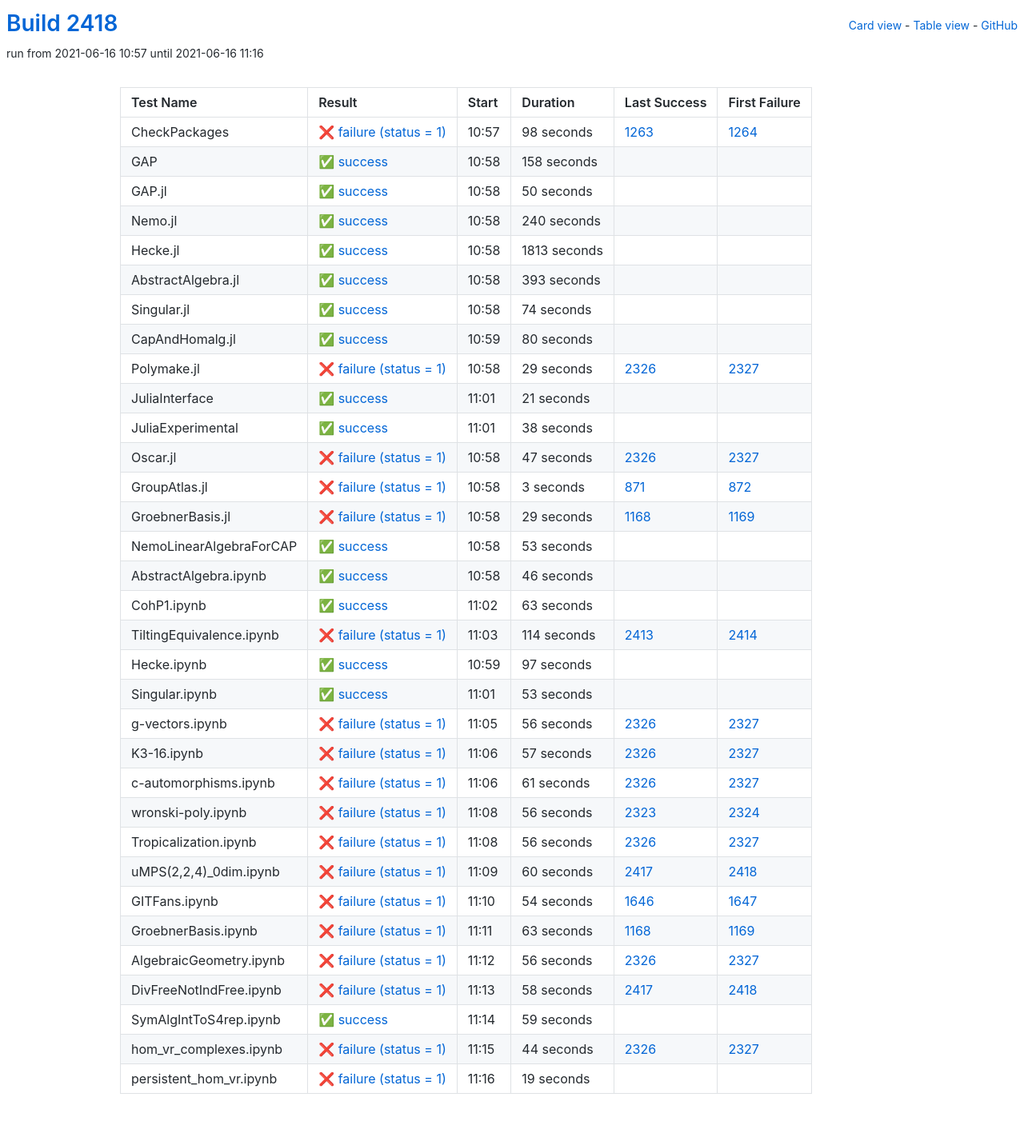
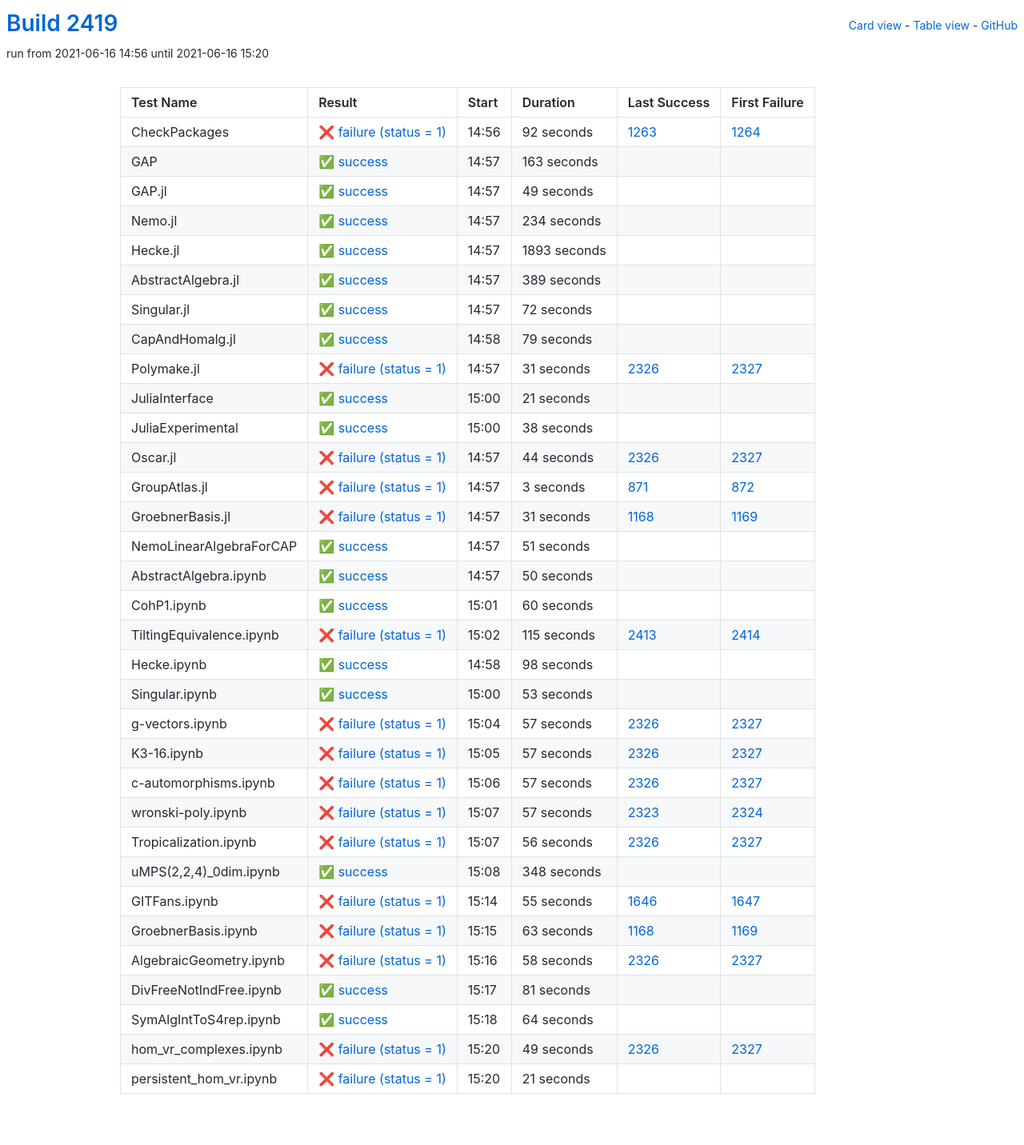
Before and after one commit to oscar-system/oscar-ci-status-stable, a Jekyll site: the page built from table.html, in a window 1280 px wide. Shown: the whole page at 80% size. Built offline with Jekyll 4.4.1, drawn with Linux system fonts in a browser that asks for light colours.

Commit message:
Build #2419

```diff
--- a/_data/ci.yml
+++ b/_data/ci.yml
@@ -1,6 +1,6 @@
 ---
-build: 2418
-build_url: https://oscarci.mathematik.uni-kl.de/job/oscar-stable/2418/
+build: 2419
+build_url: https://oscarci.mathematik.uni-kl.de/job/oscar-stable/2419/
 job: oscar-stable
 organization: oscar-system
 repo: oscar-ci-status-stable
@@ -8,116 +8,116 @@ repourl: https://github.com/oscar-system/oscar-ci-status-stable
 tests:
 - name: CheckPackages
   id: checkpackages
-  log: https://oscarci.mathematik.uni-kl.de/job/oscar-stable/2418/artifact/logs/build-2418/CheckPackages.log
-  start: 2021-06-16 10:57
+  log: https://oscarci.mathematik.uni-kl.de/job/oscar-stable/2419/artifact/logs/build-2419/CheckPackages.log
+  start: 2021-06-16 14:56
   success: false
   exitcode: 1
   status: failure
-  duration: 98
+  duration: 92
   last_success: 1263
   last_success_url: https://oscarci.mathematik.uni-kl.de/job/oscar-stable/1263/
   first_failure: 1264
   first_failure_url: https://oscarci.mathematik.uni-kl.de/job/oscar-stable/1264/
 - name: GAP
   id: gap
-  log: https://oscarci.mathematik.uni-kl.de/job/oscar-stable/2418/artifact/logs/build-2418/GAP.log
-  start: 2021-06-16 10:58
+  log: https://oscarci.mathematik.uni-kl.de/job/oscar-stable/2419/artifact/logs/build-2419/GAP.log
+  start: 2021-06-16 14:57
   success: true
   exitcode: 0
   status: success
-  duration: 158
+  duration: 163
   last_success: false
   last_success_url:
   first_failure: false
   first_failure_url:
 - name: GAP.jl
   id: gap-jl
-  log: https://oscarci.mathematik.uni-kl.de/job/oscar-stable/2418/artifact/logs/build-2418/GAP.jl.log
-  start: 2021-06-16 10:58
+  log: https://oscarci.mathematik.uni-kl.de/job/oscar-stable/2419/artifact/logs/build-2419/GAP.jl.log
+  start: 2021-06-16 14:57
   success: true
   exitcode: 0
   status: success
-  duration: 50
+  duration: 49
   last_success: false
   last_success_url:
   first_failure: false
   first_failure_url:
 - name: Nemo.jl
   id: nemo-jl
-  log: https://oscarci.mathematik.uni-kl.de/job/oscar-stable/2418/artifact/logs/build-2418/Nemo.jl.log
-  start: 2021-06-16 10:58
+  log: https://oscarci.mathematik.uni-kl.de/job/oscar-stable/2419/artifact/logs/build-2419/Nemo.jl.log
+  start: 2021-06-16 14:57
   success: true
   exitcode: 0
   status: success
-  duration: 240
+  duration: 234
   last_success: false
   last_success_url:
   first_failure: false
   first_failure_url:
 - name: Hecke.jl
   id: hecke-jl
-  log: https://oscarci.mathematik.uni-kl.de/job/oscar-stable/2418/artifact/logs/build-2418/Hecke.jl.log
-  start: 2021-06-16 10:58
+  log: https://oscarci.mathematik.uni-kl.de/job/oscar-stable/2419/artifact/logs/build-2419/Hecke.jl.log
+  start: 2021-06-16 14:57
   success: true
   exitcode: 0
   status: success
-  duration: 1813
+  duration: 1893
   last_success: false
   last_success_url:
   first_failure: false
   first_failure_url:
 - name: AbstractAlgebra.jl
   id: abstractalgebra-jl
-  log: https://oscarci.mathematik.uni-kl.de/job/oscar-stable/2418/artifact/logs/build-2418/AbstractAlgebra.jl.log
-  start: 2021-06-16 10:58
+  log: https://oscarci.mathematik.uni-kl.de/job/oscar-stable/2419/artifact/logs/build-2419/AbstractAlgebra.jl.log
+  start: 2021-06-16 14:57
   success: true
   exitcode: 0
   status: success
-  duration: 393
+  duration: 389
   last_success: false
   last_success_url:
   first_failure: false
   first_failure_url:
 - name: Singular.jl
   id: singular-jl
-  log: https://oscarci.mathematik.uni-kl.de/job/oscar-stable/2418/artifact/logs/build-2418/Singular.jl.log
-  start: 2021-06-16 10:58
+  log: https://oscarci.mathematik.uni-kl.de/job/oscar-stable/2419/artifact/logs/build-2419/Singular.jl.log
+  start: 2021-06-16 14:57
   success: true
   exitcode: 0
   status: success
-  duration: 74
+  duration: 72
   last_success: false
   last_success_url:
   first_failure: false
   first_failure_url:
 - name: CapAndHomalg.jl
   id: capandhomalg-jl
-  log: https://oscarci.mathematik.uni-kl.de/job/oscar-stable/2418/artifact/logs/build-2418/CapAndHomalg.jl.log
-  start: 2021-06-16 10:59
+  log: https://oscarci.mathematik.uni-kl.de/job/oscar-stable/2419/artifact/logs/build-2419/CapAndHomalg.jl.log
+  start: 2021-06-16 14:58
   success: true
   exitcode: 0
   status: success
-  duration: 80
+  duration: 79
   last_success: false
   last_success_url:
   first_failure: false
   first_failure_url:
 - name: Polymake.jl
   id: polymake-jl
-  log: https://oscarci.mathematik.uni-kl.de/job/oscar-stable/2418/artifact/logs/build-2418/Polymake.jl.log
-  start: 2021-06-16 10:58
+  log: https://oscarci.mathematik.uni-kl.de/job/oscar-stable/2419/artifact/logs/build-2419/Polymake.jl.log
+  start: 2021-06-16 14:57
   success: false
   exitcode: 1
   status: failure
-  duration: 29
+  duration: 31
   last_success: 2326
   last_success_url: https://oscarci.mathematik.uni-kl.de/job/oscar-stable/2326/
   first_failure: 2327
   first_failure_url: https://oscarci.mathematik.uni-kl.de/job/oscar-stable/2327/
 - name: JuliaInterface
   id: juliainterface
-  log: https://oscarci.mathematik.uni-kl.de/job/oscar-stable/2418/artifact/logs/build-2418/JuliaInterface.log
-  start: 2021-06-16 11:01
+  log: https://oscarci.mathematik.uni-kl.de/job/oscar-stable/2419/artifact/logs/build-2419/JuliaInterface.log
+  start: 2021-06-16 15:00
   success: true
   exitcode: 0
   status: success
@@ -128,8 +128,8 @@ tests:
   first_failure_url:
 - name: JuliaExperimental
   id: juliaexperimental
-  log: https://oscarci.mathematik.uni-kl.de/job/oscar-stable/2418/artifact/logs/build-2418/JuliaExperimental.log
-  start: 2021-06-16 11:01
+  log: https://oscarci.mathematik.uni-kl.de/job/oscar-stable/2419/artifact/logs/build-2419/JuliaExperimental.log
+  start: 2021-06-16 15:00
   success: true
   exitcode: 0
   status: success
@@ -140,20 +140,20 @@ tests:
   first_failure_url:
 - name: Oscar.jl
   id: oscar-jl
-  log: https://oscarci.mathematik.uni-kl.de/job/oscar-stable/2418/artifact/logs/build-2418/Oscar.jl.log
-  start: 2021-06-16 10:58
+  log: https://oscarci.mathematik.uni-kl.de/job/oscar-stable/2419/artifact/logs/build-2419/Oscar.jl.log
+  start: 2021-06-16 14:57
   success: false
   exitcode: 1
   status: failure
-  duration: 47
+  duration: 44
   last_success: 2326
   last_success_url: https://oscarci.mathematik.uni-kl.de/job/oscar-stable/2326/
   first_failure: 2327
   first_failure_url: https://oscarci.mathematik.uni-kl.de/job/oscar-stable/2327/
 - name: GroupAtlas.jl
   id: groupatlas-jl
-  log: https://oscarci.mathematik.uni-kl.de/job/oscar-stable/2418/artifact/logs/build-2418/GroupAtlas.jl.log
-  start: 2021-06-16 10:58
+  log: https://oscarci.mathematik.uni-kl.de/job/oscar-stable/2419/artifact/logs/build-2419/GroupAtlas.jl.log
+  start: 2021-06-16 14:57
   success: false
   exitcode: 1
   status: failure
@@ -164,80 +164,80 @@ tests:
   first_failure_url: https://oscarci.mathematik.uni-kl.de/job/oscar-stable/872/
 - name: GroebnerBasis.jl
   id: groebnerbasis-jl
-  log: https://oscarci.mathematik.uni-kl.de/job/oscar-stable/2418/artifact/logs/build-2418/GroebnerBasis.jl.log
-  start: 2021-06-16 10:58
+  log: https://oscarci.mathematik.uni-kl.de/job/oscar-stable/2419/artifact/logs/build-2419/GroebnerBasis.jl.log
+  start: 2021-06-16 14:57
   success: false
   exitcode: 1
   status: failure
-  duration: 29
+  duration: 31
   last_success: 1168
   last_success_url: https://oscarci.mathematik.uni-kl.de/job/oscar-stable/1168/
   first_failure: 1169
   first_failure_url: https://oscarci.mathematik.uni-kl.de/job/oscar-stable/1169/
 - name: NemoLinearAlgebraForCAP
   id: nemolinearalgebraforcap
-  log: https://oscarci.mathematik.uni-kl.de/job/oscar-stable/2418/artifact/logs/build-2418/NemoLinearAlgebraForCAP.log
-  start: 2021-06-16 10:58
+  log: https://oscarci.mathematik.uni-kl.de/job/oscar-stable/2419/artifact/logs/build-2419/NemoLinearAlgebraForCAP.log
+  start: 2021-06-16 14:57
   success: true
   exitcode: 0
   status: success
-  duration: 53
+  duration: 51
   last_success: false
   last_success_url:
   first_failure: false
   first_failure_url:
 - name: AbstractAlgebra.ipynb
   id: abstractalgebra-ipynb
-  log: https://oscarci.mathematik.uni-kl.de/job/oscar-stable/2418/artifact/logs/build-2418/AbstractAlgebra.ipynb.log
-  start: 2021-06-16 10:58
+  log: https://oscarci.mathematik.uni-kl.de/job/oscar-stable/2419/artifact/logs/build-2419/AbstractAlgebra.ipynb.log
+  start: 2021-06-16 14:57
   success: true
   exitcode: 0
   status: success
-  duration: 46
+  duration: 50
   last_success: false
   last_success_url:
   first_failure: false
   first_failure_url:
 - name: CohP1.ipynb
   id: cohp1-ipynb
-  log: https://oscarci.mathematik.uni-kl.de/job/oscar-stable/2418/artifact/logs/build-2418/CohP1.ipynb.log
-  start: 2021-06-16 11:02
+  log: https://oscarci.mathematik.uni-kl.de/job/oscar-stable/2419/artifact/logs/build-2419/CohP1.ipynb.log
+  start: 2021-06-16 15:01
   success: true
   exitcode: 0
   status: success
-  duration: 63
+  duration: 60
   last_success: false
   last_success_url:
   first_failure: false
   first_failure_url:
 - name: TiltingEquivalence.ipynb
   id: tiltingequivalence-ipynb
-  log: https://oscarci.mathematik.uni-kl.de/job/oscar-stable/2418/artifact/logs/build-2418/TiltingEquivalence.ipynb.log
-  start: 2021-06-16 11:03
+  log: https://oscarci.mathematik.uni-kl.de/job/oscar-stable/2419/artifact/logs/build-2419/TiltingEquivalence.ipynb.log
+  start: 2021-06-16 15:02
   success: false
   exitcode: 1
   status: failure
-  duration: 114
+  duration: 115
   last_success: 2413
   last_success_url: https://oscarci.mathematik.uni-kl.de/job/oscar-stable/2413/
   first_failure: 2414
   first_failure_url: https://oscarci.mathematik.uni-kl.de/job/oscar-stable/2414/
 - name: Hecke.ipynb
   id: hecke-ipynb
-  log: https://oscarci.mathematik.uni-kl.de/job/oscar-stable/2418/artifact/logs/build-2418/Hecke.ipynb.log
-  start: 2021-06-16 10:59
+  log: https://oscarci.mathematik.uni-kl.de/job/oscar-stable/2419/artifact/logs/build-2419/Hecke.ipynb.log
+  start: 2021-06-16 14:58
   success: true
   exitcode: 0
   status: success
-  duration: 97
+  duration: 98
   last_success: false
   last_success_url:
   first_failure: false
   first_failure_url:
 - name: Singular.ipynb
   id: singular-ipynb
-  log: https://oscarci.mathematik.uni-kl.de/job/oscar-stable/2418/artifact/logs/build-2418/Singular.ipynb.log
-  start: 2021-06-16 11:01
+  log: https://oscarci.mathematik.uni-kl.de/job/oscar-stable/2419/artifact/logs/build-2419/Singular.ipynb.log
+  start: 2021-06-16 15:00
   success: true
   exitcode: 0
   status: success
@@ -248,20 +248,20 @@ tests:
   first_failure_url:
 - name: g-vectors.ipynb
   id: g-vectors-ipynb
-  log: https://oscarci.mathematik.uni-kl.de/job/oscar-stable/2418/artifact/logs/build-2418/g-vectors.ipynb.log
-  start: 2021-06-16 11:05
+  log: https://oscarci.mathematik.uni-kl.de/job/oscar-stable/2419/artifact/logs/build-2419/g-vectors.ipynb.log
+  start: 2021-06-16 15:04
   success: false
   exitcode: 1
   status: failure
-  duration: 56
+  duration: 57
   last_success: 2326
   last_success_url: https://oscarci.mathematik.uni-kl.de/job/oscar-stable/2326/
   first_failure: 2327
   first_failure_url: https://oscarci.mathematik.uni-kl.de/job/oscar-stable/2327/
 - name: K3-16.ipynb
   id: k3-16-ipynb
-  log: https://oscarci.mathematik.uni-kl.de/job/oscar-stable/2418/artifact/logs/build-2418/K3-16.ipynb.log
-  start: 2021-06-16 11:06
+  log: https://oscarci.mathematik.uni-kl.de/job/oscar-stable/2419/artifact/logs/build-2419/K3-16.ipynb.log
+  start: 2021-06-16 15:05
   success: false
   exitcode: 1
   status: failure
@@ -272,32 +272,32 @@ tests:
   first_failure_url: https://oscarci.mathematik.uni-kl.de/job/oscar-stable/2327/
 - name: c-automorphisms.ipynb
   id: c-automorphisms-ipynb
-  log: https://oscarci.mathematik.uni-kl.de/job/oscar-stable/2418/artifact/logs/build-2418/c-automorphisms.ipynb.log
-  start: 2021-06-16 11:06
+  log: https://oscarci.mathematik.uni-kl.de/job/oscar-stable/2419/artifact/logs/build-2419/c-automorphisms.ipynb.log
+  start: 2021-06-16 15:06
   success: false
   exitcode: 1
   status: failure
-  duration: 61
+  duration: 57
   last_success: 2326
   last_success_url: https://oscarci.mathematik.uni-kl.de/job/oscar-stable/2326/
   first_failure: 2327
   first_failure_url: https://oscarci.mathematik.uni-kl.de/job/oscar-stable/2327/
 - name: wronski-poly.ipynb
   id: wronski-poly-ipynb
-  log: https://oscarci.mathematik.uni-kl.de/job/oscar-stable/2418/artifact/logs/build-2418/wronski-poly.ipynb.log
-  start: 2021-06-16 11:08
+  log: https://oscarci.mathematik.uni-kl.de/job/oscar-stable/2419/artifact/logs/build-2419/wronski-poly.ipynb.log
+  start: 2021-06-16 15:07
   success: false
   exitcode: 1
   status: failure
-  duration: 56
+  duration: 57
   last_success: 2323
   last_success_url: https://oscarci.mathematik.uni-kl.de/job/oscar-stable/2323/
   first_failure: 2324
   first_failure_url: https://oscarci.mathematik.uni-kl.de/job/oscar-stable/2324/
 - name: Tropicalization.ipynb
   id: tropicalization-ipynb
-  log: https://oscarci.mathematik.uni-kl.de/job/oscar-stable/2418/artifact/logs/build-2418/Tropicalization.ipynb.log
-  start: 2021-06-16 11:08
+  log: https://oscarci.mathematik.uni-kl.de/job/oscar-stable/2419/artifact/logs/build-2419/Tropicalization.ipynb.log
+  start: 2021-06-16 15:07
   success: false
   exitcode: 1
   status: failure
@@ -308,32 +308,32 @@ tests:
   first_failure_url: https://oscarci.mathematik.uni-kl.de/job/oscar-stable/2327/
 - name: uMPS(2,2,4)_0dim.ipynb
   id: umps-2-2-4-0dim-ipynb
-  log: https://oscarci.mathematik.uni-kl.de/job/oscar-stable/2418/artifact/logs/build-2418/uMPS-2-2-4-_0dim.ipynb.log
-  start: 2021-06-16 11:09
+  log: https://oscarci.mathematik.uni-kl.de/job/oscar-stable/2419/artifact/logs/build-2419/uMPS-2-2-4-_0dim.ipynb.log
+  start: 2021-06-16 15:08
+  success: true
+  exitcode: 0
+  status: success
+  duration: 348
+  last_success: false
+  last_success_url:
+  first_failure: false
+  first_failure_url:
+- name: GITFans.ipynb
+  id: gitfans-ipynb
+  log: https://oscarci.mathematik.uni-kl.de/job/oscar-stable/2419/artifact/logs/build-2419/GITFans.ipynb.log
+  start: 2021-06-16 15:14
   success: false
   exitcode: 1
   status: failure
-  duration: 60
-  last_success: 2417
-  last_success_url: https://oscarci.mathematik.uni-kl.de/job/oscar-stable/2417/
-  first_failure: 2418
-  first_failure_url: https://oscarci.mathematik.uni-kl.de/job/oscar-stable/2418/
-- name: GITFans.ipynb
-  id: gitfans-ipynb
-  log: https://oscarci.mathematik.uni-kl.de/job/oscar-stable/2418/artifact/logs/build-2418/GITFans.ipynb.log
-  start: 2021-06-16 11:10
-  success: false
-  exitcode: 1
-  status: failure
-  duration: 54
+  duration: 55
   last_success: 1646
   last_success_url: https://oscarci.mathematik.uni-kl.de/job/oscar-stable/1646/
   first_failure: 1647
   first_failure_url: https://oscarci.mathematik.uni-kl.de/job/oscar-stable/1647/
 - name: GroebnerBasis.ipynb
   id: groebnerbasis-ipynb
-  log: https://oscarci.mathematik.uni-kl.de/job/oscar-stable/2418/artifact/logs/build-2418/GroebnerBasis.ipynb.log
-  start: 2021-06-16 11:11
+  log: https://oscarci.mathematik.uni-kl.de/job/oscar-stable/2419/artifact/logs/build-2419/GroebnerBasis.ipynb.log
+  start: 2021-06-16 15:15
   success: false
   exitcode: 1
   status: failure
@@ -344,60 +344,60 @@ tests:
   first_failure_url: https://oscarci.mathematik.uni-kl.de/job/oscar-stable/1169/
 - name: AlgebraicGeometry.ipynb
   id: algebraicgeometry-ipynb
-  log: https://oscarci.mathematik.uni-kl.de/job/oscar-stable/2418/artifact/logs/build-2418/AlgebraicGeometry.ipynb.log
-  start: 2021-06-16 11:12
+  log: https://oscarci.mathematik.uni-kl.de/job/oscar-stable/2419/artifact/logs/build-2419/AlgebraicGeometry.ipynb.log
+  start: 2021-06-16 15:16
   success: false
   exitcode: 1
   status: failure
-  duration: 56
+  duration: 58
   last_success: 2326
   last_success_url: https://oscarci.mathematik.uni-kl.de/job/oscar-stable/2326/
   first_failure: 2327
   first_failure_url: https://oscarci.mathematik.uni-kl.de/job/oscar-stable/2327/
 - name: DivFreeNotIndFree.ipynb
   id: divfreenotindfree-ipynb
-  log: https://oscarci.mathematik.uni-kl.de/job/oscar-stable/2418/artifact/logs/build-2418/DivFreeNotIndFree.ipynb.log
-  start: 2021-06-16 11:13
-  success: false
-  exitcode: 1
-  status: failure
-  duration: 58
-  last_success: 2417
-  last_success_url: https://oscarci.mathematik.uni-kl.de/job/oscar-stable/2417/
-  first_failure: 2418
-  first_failure_url: https://oscarci.mathematik.uni-kl.de/job/oscar-stable/2418/
-- name: SymAlgIntToS4rep.ipynb
-  id: symalginttos4rep-ipynb
-  log: https://oscarci.mathematik.uni-kl.de/job/oscar-stable/2418/artifact/logs/build-2418/SymAlgIntToS4rep.ipynb.log
-  start: 2021-06-16 11:14
+  log: https://oscarci.mathematik.uni-kl.de/job/oscar-stable/2419/artifact/logs/build-2419/DivFreeNotIndFree.ipynb.log
+  start: 2021-06-16 15:17
   success: true
   exitcode: 0
   status: success
-  duration: 59
+  duration: 81
+  last_success: false
+  last_success_url:
+  first_failure: false
+  first_failure_url:
+- name: SymAlgIntToS4rep.ipynb
+  id: symalginttos4rep-ipynb
+  log: https://oscarci.mathematik.uni-kl.de/job/oscar-stable/2419/artifact/logs/build-2419/SymAlgIntToS4rep.ipynb.log
+  start: 2021-06-16 15:18
+  success: true
+  exitcode: 0
+  status: success
+  duration: 64
   last_success: false
   last_success_url:
   first_failure: false
   first_failure_url:
 - name: hom_vr_complexes.ipynb
   id: hom-vr-complexes-ipynb
-  log: https://oscarci.mathematik.uni-kl.de/job/oscar-stable/2418/artifact/logs/build-2418/hom_vr_complexes.ipynb.log
-  start: 2021-06-16 11:15
+  log: https://oscarci.mathematik.uni-kl.de/job/oscar-stable/2419/artifact/logs/build-2419/hom_vr_complexes.ipynb.log
+  start: 2021-06-16 15:20
   success: false
   exitcode: 1
   status: failure
-  duration: 44
+  duration: 49
   last_success: 2326
   last_success_url: https://oscarci.mathematik.uni-kl.de/job/oscar-stable/2326/
   first_failure: 2327
   first_failure_url: https://oscarci.mathematik.uni-kl.de/job/oscar-stable/2327/
 - name: persistent_hom_vr.ipynb
   id: persistent-hom-vr-ipynb
-  log: https://oscarci.mathematik.uni-kl.de/job/oscar-stable/2418/artifact/logs/build-2418/persistent_hom_vr.ipynb.log
-  start: 2021-06-16 11:16
+  log: https://oscarci.mathematik.uni-kl.de/job/oscar-stable/2419/artifact/logs/build-2419/persistent_hom_vr.ipynb.log
+  start: 2021-06-16 15:20
   success: false
   exitcode: 1
   status: failure
-  duration: 19
+  duration: 21
   last_success: false
   last_success_url:
   first_failure: false
```
Also changed, not shown: README.md.
